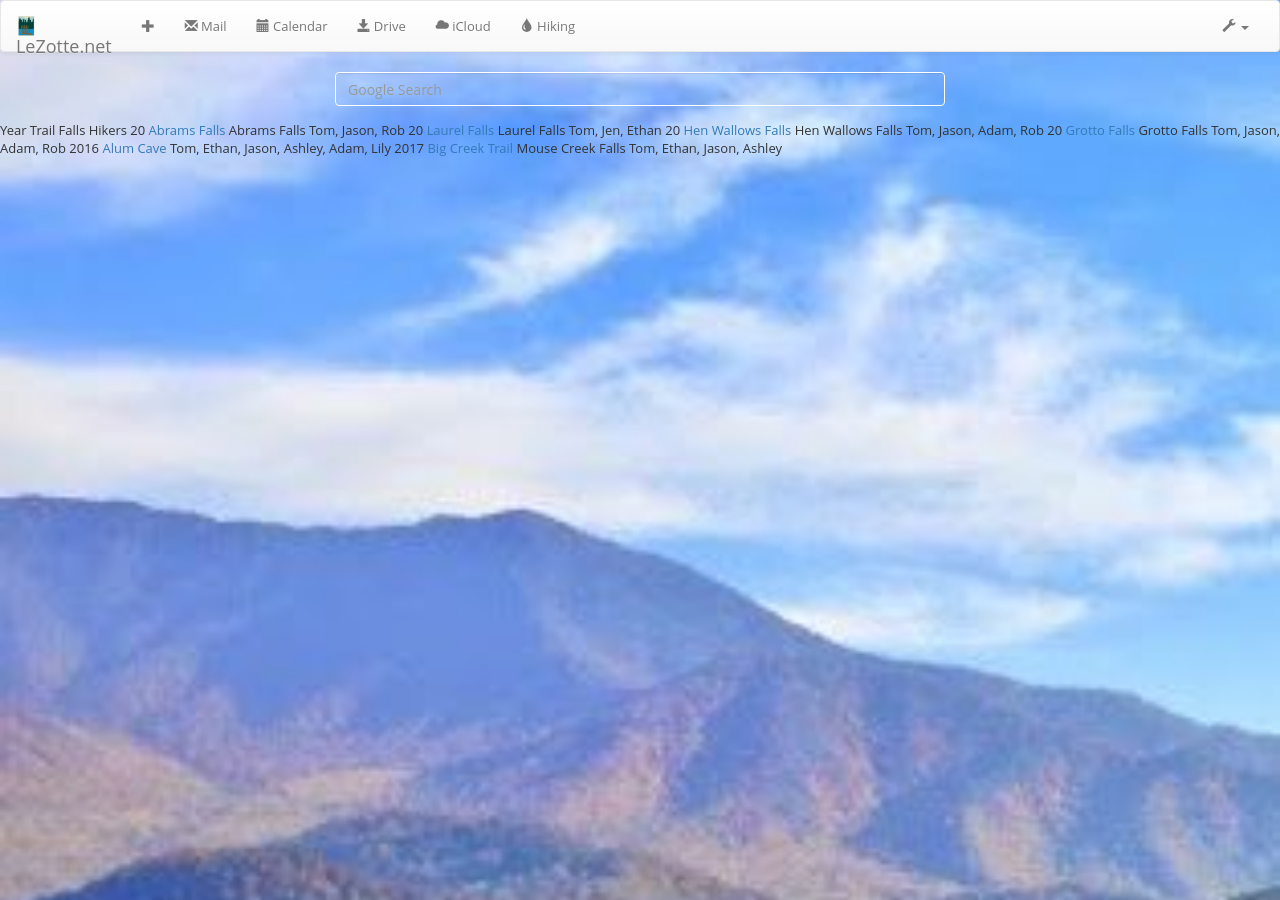
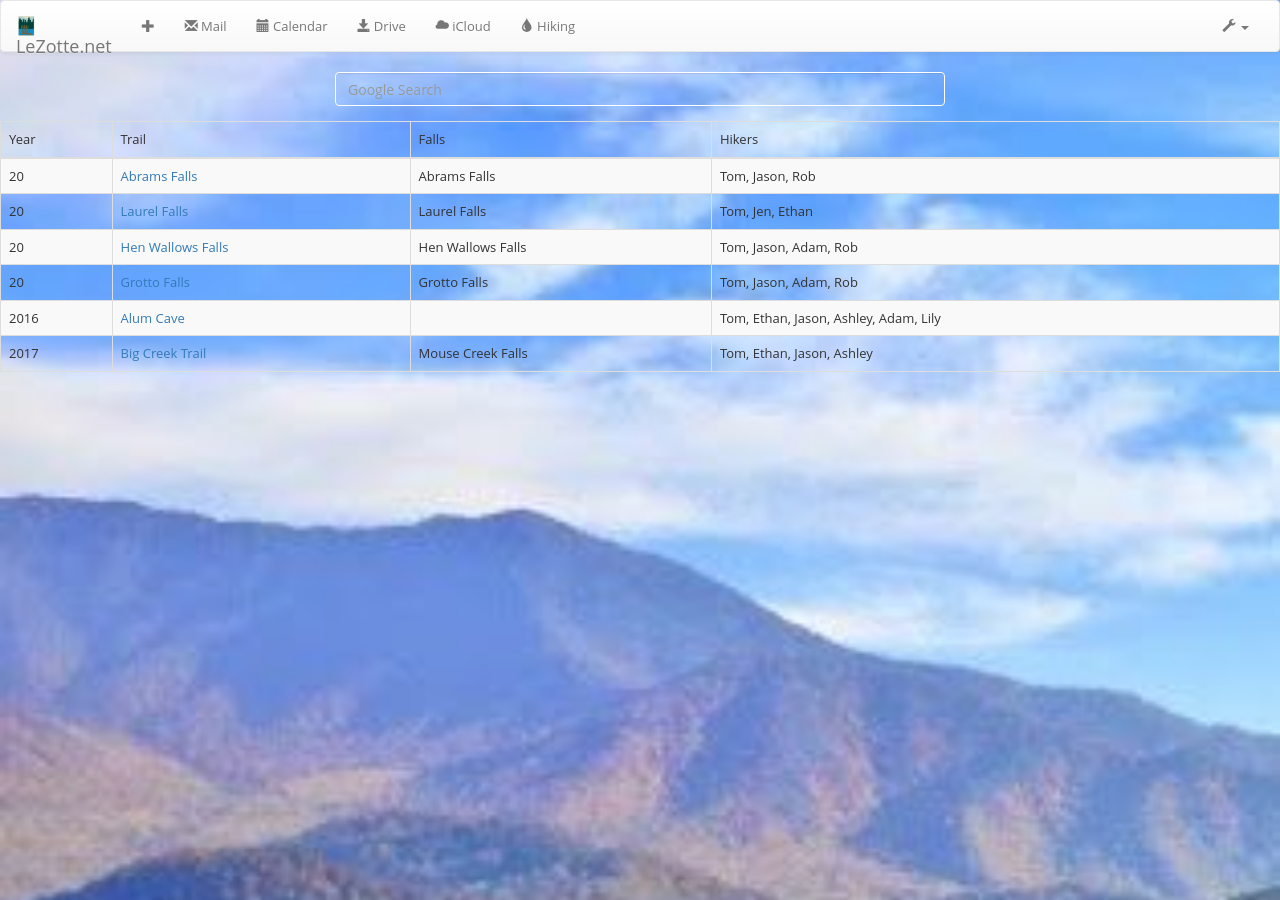
Before and after one commit to tlezotte/lezotte, a Jekyll site: the page built from hiking.html, in a window 1280 px wide. Built offline with Jekyll 4.4.1, drawn with Linux system fonts in a browser that asks for light colours; nearby versions of some CDN libraries.

Commit message:
center take two

```diff
--- a/hiking.html
+++ b/hiking.html
@@ -16,8 +16,8 @@
             </div>
         </div>
     </form>
-    <div class="row" class="center-block" width="50%>
-        <table class="table table-bordered table-striped">
+    <div class="row" class="center-block">
+        <table class="table table-bordered table-striped" width="50%">
             <thead>
                 <tr>
                     <td>Year</td>
```
